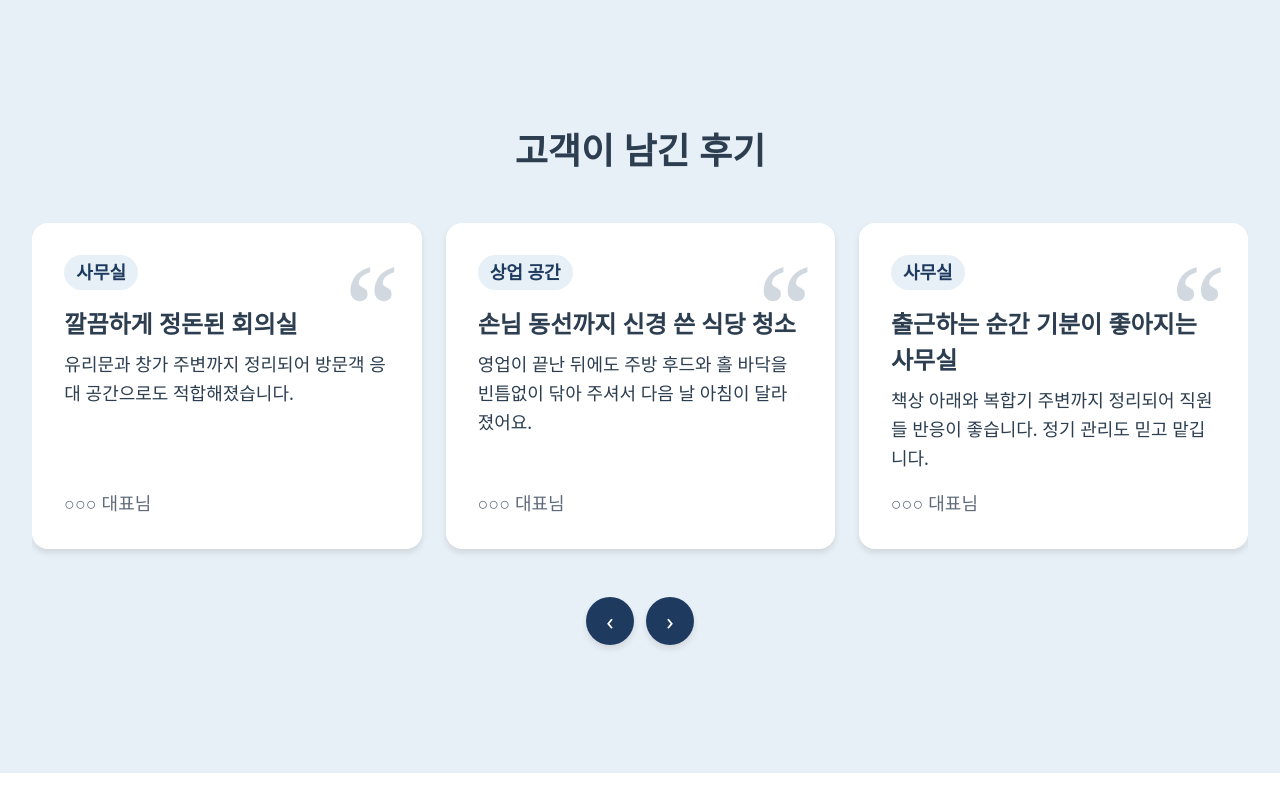
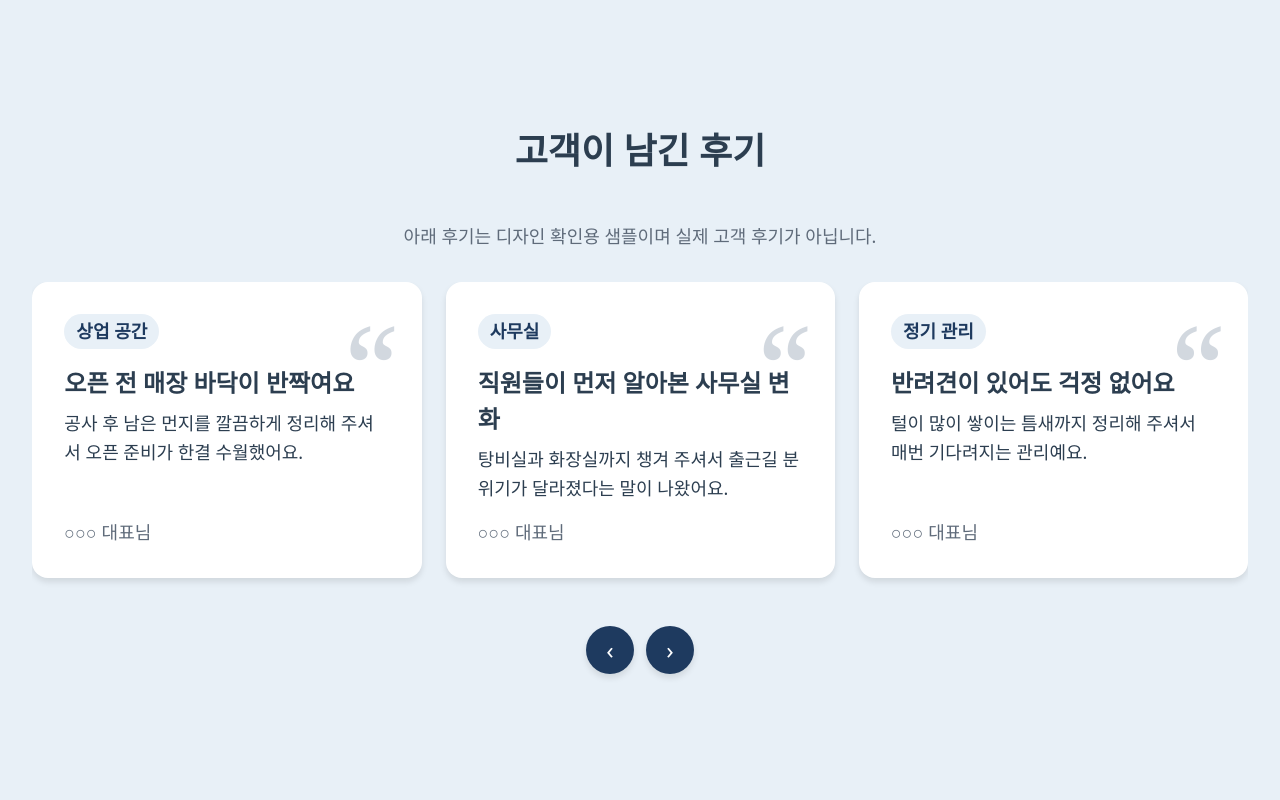
Before and after one commit to leedonghyun79/dawnlight_cleaning, a Next.js app: page / in a window 1280 px wide. Shown: the part 5800-6600 px from the top of the page. Built offline with nearby package versions, Linux system fonts and the light colour scheme; a web font is replaced by a local one.

Commit message:
후기 페이지 변경

```diff
--- a/src/components/sections/Review.tsx
+++ b/src/components/sections/Review.tsx
@@ -2,7 +2,7 @@
 
 import { useEffect, useRef, useState } from 'react';
 import Image from 'next/image';
-import { reviews, type ReviewTag } from '@/data/reviews';
+import { isSampleReviews, reviews, type ReviewTag } from '@/data/reviews';
 import Card from '@/components/common/Card';
 import BrandLogo from '@/components/common/BrandLogo';
 
@@ -107,6 +107,12 @@ export default function Review({ variant = 'carousel' }: ReviewProps) {
           </div>
         )}
 
+        {isSampleReviews && (
+          <p className="text-center text-[18px] text-text-muted mb-8">
+            아래 후기는 디자인 확인용 샘플이며 실제 고객 후기가 아닙니다.
+          </p>
+        )}
+
         <div className="relative">
           {!isCarousel && (
             <div
--- a/src/data/reviews.ts
+++ b/src/data/reviews.ts
@@ -13,45 +13,108 @@ export interface Review {
   photo?: string; // 작업 후 사진 경로 (/public 기준)
 }
 
-// 실제 고객 후기 (사무실·상업 공간). 별점과 이니셜은 넣지 않았다.
-const actualReviews: Review[] = [
+// 이 후기들은 가상 브랜드의 디자인 확인용 샘플이다. 후기 섹션 위에 안내 문구를 함께 보여준다.
+// 실제 고객 후기로 바꾸면 false로 바꿔서 안내 문구를 끈다.
+export const isSampleReviews = true;
+
+export const reviews: Review[] = [
   {
-    id: 'real-1',
-    title: '작지만 더 쾌적해진 카페 공간',
-    tag: 'commercial',
-    content: '바닥과 테이블, 카운터 주변까지 정리되어 손님이 머무는 공간에 대한 부담이 줄었습니다.',
+    id: '1',
+    title: '이사 후 욕실이 새것처럼',
+    tag: 'maintenance',
+    content: '줄눈 사이 물때까지 꼼꼼히 정리해 주셔서 입주 첫날부터 기분이 좋았어요.',
   },
   {
-    id: 'real-2',
-    title: '깔끔하게 정돈된 회의실',
-    tag: 'office',
-    content: '유리문과 창가 주변까지 정리되어 방문객 응대 공간으로도 적합해졌습니다.',
+    id: '2',
+    title: '오픈 전 매장 바닥이 반짝여요',
+    tag: 'commercial',
+    content: '공사 후 남은 먼지를 깔끔하게 정리해 주셔서 오픈 준비가 한결 수월했어요.',
   },
   {
-    id: 'real-3',
-    title: '손님 동선까지 신경 쓴 식당 청소',
-    tag: 'commercial',
-    content: '영업이 끝난 뒤에도 주방 후드와 홀 바닥을 빈틈없이 닦아 주셔서 다음 날 아침이 달라졌어요.',
+    id: '3',
+    title: '직원들이 먼저 알아본 사무실 변화',
+    tag: 'office',
+    content: '탕비실과 화장실까지 챙겨 주셔서 출근길 분위기가 달라졌다는 말이 나왔어요.',
   },
   {
-    id: 'real-4',
-    title: '출근하는 순간 기분이 좋아지는 사무실',
+    id: '4',
+    title: '반려견이 있어도 걱정 없어요',
+    tag: 'maintenance',
+    content: '털이 많이 쌓이는 틈새까지 정리해 주셔서 매번 기다려지는 관리예요.',
+  },
+  {
+    id: '5',
+    title: '야간 작업이라 영업에 지장이 없었어요',
+    tag: 'commercial',
+    content: '영업이 끝난 뒤 작업해 주셔서 다음 날 아침 매장이 깨끗했어요.',
+  },
+  {
+    id: '6',
+    title: '회의실 유리창이 맑아졌어요',
     tag: 'office',
-    content: '책상 아래와 복합기 주변까지 정리되어 직원들 반응이 좋습니다. 정기 관리도 믿고 맡깁니다.',
+    content: '창틀과 유리를 함께 정리해 주셔서 외부 손님을 자신 있게 맞이할 수 있어요.',
+  },
+  {
+    id: '7',
+    title: '입주 전 마지막 점검까지 확실하게',
+    tag: 'maintenance',
+    content: '일정을 맞춰 주시고 마무리 점검까지 같이 해 주셔서 안심이 됐어요.',
+  },
+  {
+    id: '8',
+    title: '주방 후드 기름때가 사라졌어요',
+    tag: 'commercial',
+    content: '후드와 주변 기름때를 깨끗이 제거해 주셔서 주방 분위기가 달라졌어요.',
+  },
+  {
+    id: '9',
+    title: '정기 관리로 공간이 늘 일정해요',
+    tag: 'office',
+    content: '매주 같은 기준으로 정리해 주셔서 공간 상태가 항상 안정적이에요.',
+  },
+  {
+    id: '10',
+    title: '베란다 정리 후 이사 준비가 가벼웠어요',
+    tag: 'maintenance',
+    content: '배수구와 창틀까지 깨끗해져서 짐 정리에만 집중할 수 있었어요.',
+  },
+  {
+    id: '11',
+    title: '카페 테이블 틈새까지 깔끔하게',
+    tag: 'commercial',
+    content: '손님 눈에 잘 안 띄는 곳까지 정리해 주셔서 신경 쓰이던 부분이 해결됐어요.',
+  },
+  {
+    id: '12',
+    title: '방문객 응대 공간으로 손색없어요',
+    tag: 'office',
+    content: '로비와 응접 공간을 정리해 주셔서 방문하시는 분들이 먼저 칭찬해 주셨어요.',
+  },
+  {
+    id: '13',
+    title: '이사 나가기 전 깔끔하게 마무리',
+    tag: 'maintenance',
+    content: '싱크대 아래와 수납장 안쪽까지 정리해 주셔서 마무리가 확실했어요.',
+  },
+  {
+    id: '14',
+    title: '주말 작업도 친절하게 응대해 주셨어요',
+    tag: 'commercial',
+    content: '작업 전에 필요한 부분을 꼼꼼히 여쭤봐 주셔서 원하는 결과가 나왔어요.',
+  },
+  {
+    id: '15',
+    title: '사무실 바닥 광택이 살아났어요',
+    tag: 'office',
+    content: '바닥 얼룩을 정리하고 광택을 살려 주셔서 손님 응대 공간이 밝아졌어요.',
+  },
+  {
+    id: '16',
+    title: '거실 소파와 카펫 관리',
+    tag: 'maintenance',
+    content: '소파 틈과 카펫 먼지까지 깨끗하게 정리해 주셔서 집이 한결 쾌적해졌어요.',
   },
 ];
-
-// 나머지는 실제 후기가 생기기 전까지 쓰는 자리표시자.
-const placeholderTags: ReviewTag[] = ['maintenance', 'commercial', 'office'];
-
-const placeholderReviews: Review[] = Array.from({ length: 12 }, (_, i) => ({
-  id: String(i + 5),
-  title: '후기 제목을 입력해 주세요',
-  tag: placeholderTags[i % placeholderTags.length],
-  content: '후기 내용을 입력해 주세요.',
-}));
-
-export const reviews: Review[] = [...actualReviews, ...placeholderReviews];
 
 export const reviewStats = {
   satisfaction: 99,
```
